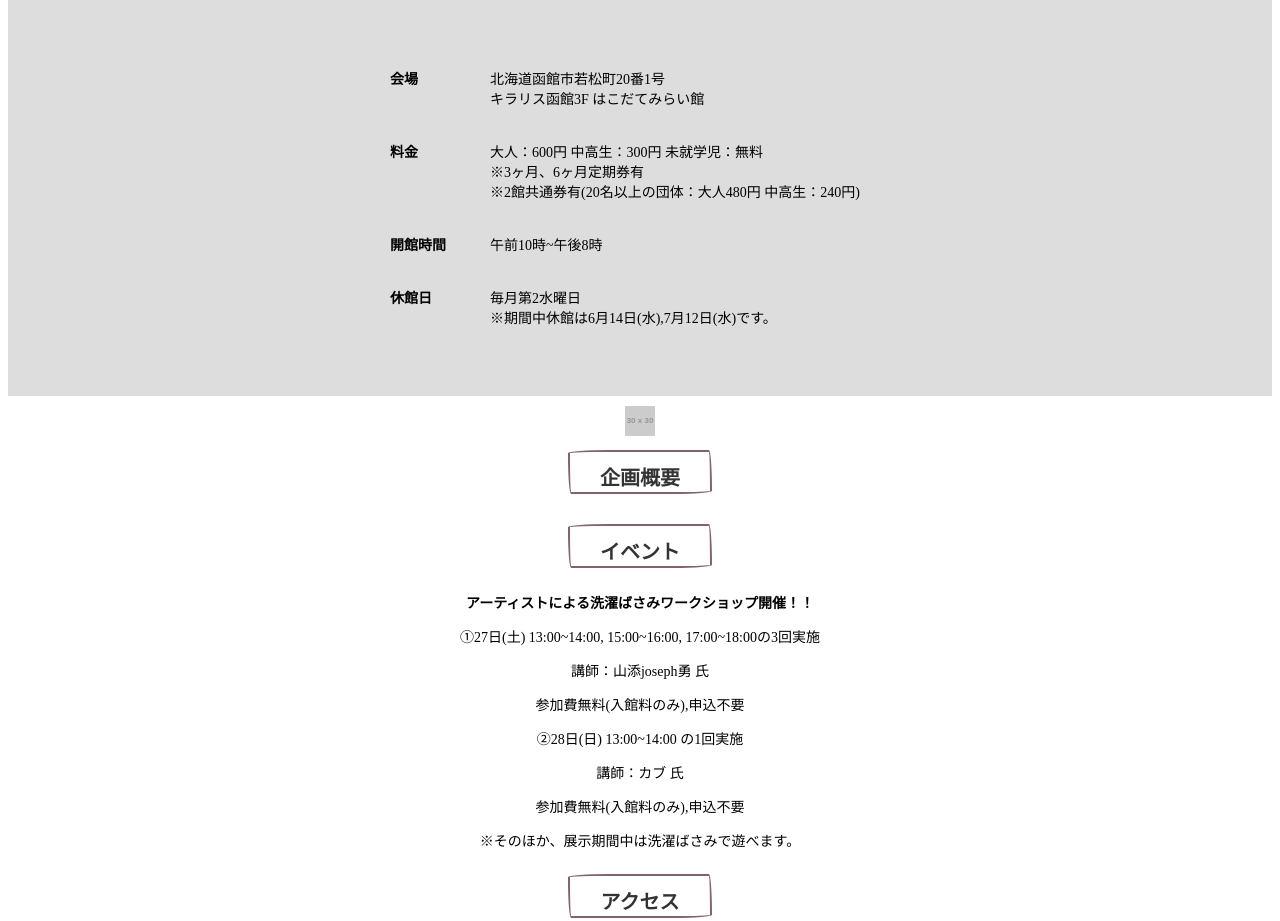
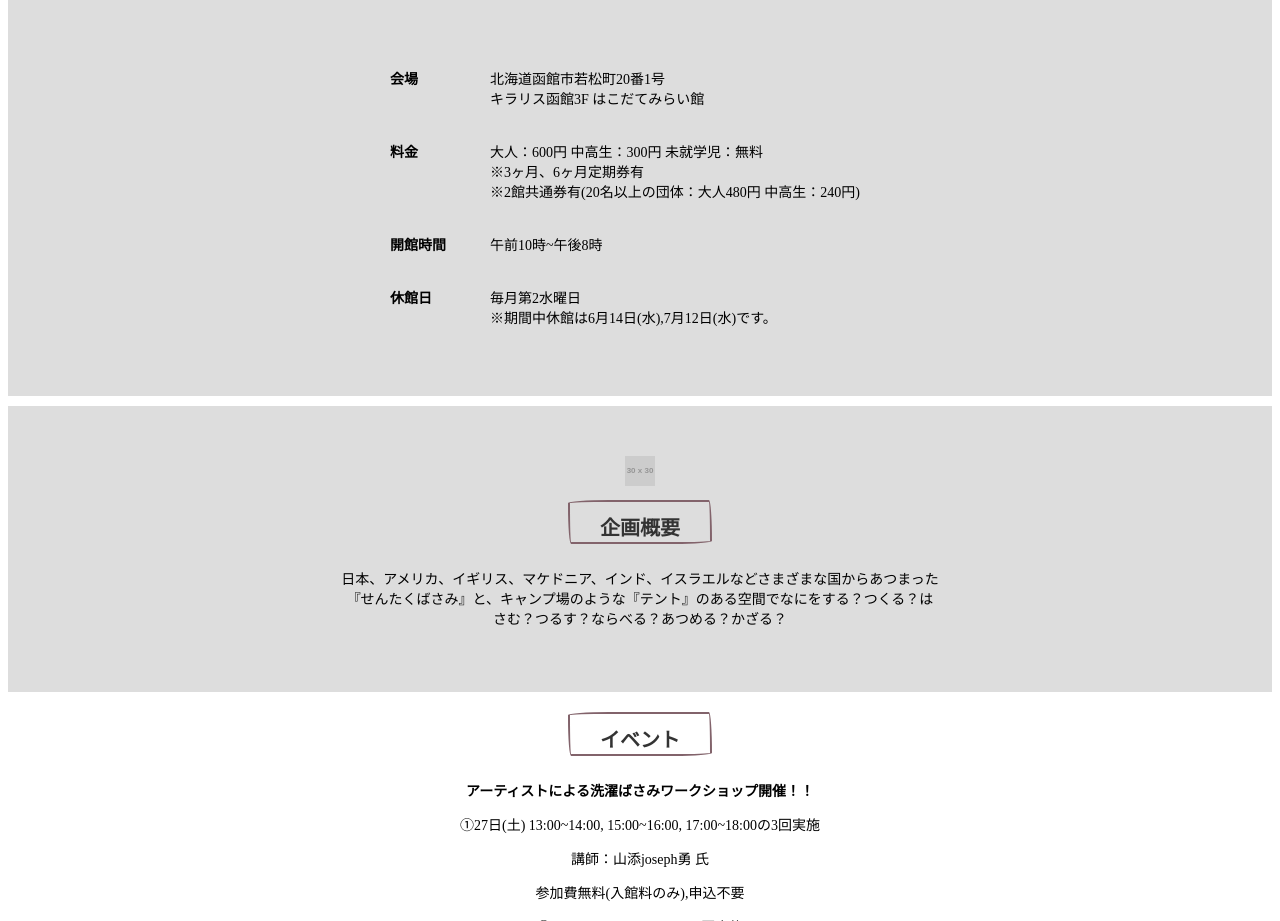
Before and after one commit to FutureCenterHakodate/eventPage-sentakubasami, a WordPress theme: template page-sentaku.php in a window 1280 px wide. Shown: the part 1005-1926 px from the top of the page. Run offline with PHP 8.4 and a stand-in for WordPress, Linux system fonts and the light colour scheme; the site name, menu and one post (Sample post) are stand-ins, and other content is empty; grey boxes labelled with a size stand in for pictures from a placeholder-image service; some libraries are stand-ins or nearby versions; some web fonts are replaced.

Commit message:
fixed about constructure
container put  below about

```diff
--- a/css/sentaku.css
+++ b/css/sentaku.css
@@ -106,6 +106,12 @@ header > img{
 /*イベント概要*/
 div#about{
 	text-align: center;
+	background-color: #ddd;
+	padding: 50px 0;
+}
+div.readAbout{
+	width: 600px;
+	margin: 0 auto;
 }
 
 /*会場情報*/
--- a/page-sentaku.php
+++ b/page-sentaku.php
@@ -53,12 +53,21 @@
 	</div>
 </div>
 
-<div id="about" class="container">
+<div id="about">
+	<div　class="container">
 	<img src="http://placehold.jp/30/cf2819/ffffff/900x500.png" alt="">
 	<div class="heading">
 		<h1>企画概要</h1>
 	</div>
+	<div class="readAbout">
+		<p>日本、アメリカ、イギリス、マケドニア、インド、イスラエルなどさまざまな国からあつまった『せんたくばさみ』と、キャンプ場のような『テント』のある空間でなにをする？つくる？はさむ？つるす？ならべる？あつめる？かざる？
+	</p>
+	</div>
+	</div>
 </div>
+
+
+
 <div id="event" class="container">
 	<div class="heading"><h1>イベント</h1></div>
 	<div class="context">
```
